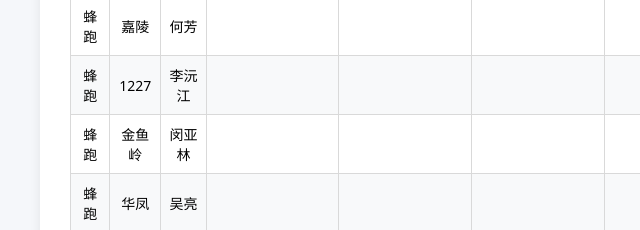
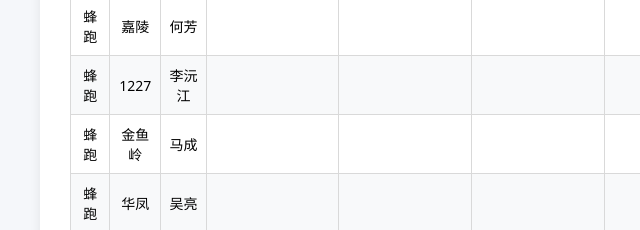
Before and after one commit to ryh392548695/yunli-scheduling, a plain HTML site: page index.html in a window 1280 px wide. Shown: the part 330-560 px from the top of the page, 0-640 px from the left. Drawn offline with Linux system fonts and the light colour scheme; no server answers.

Commit message:
Update index.html

```diff
--- a/index.html
+++ b/index.html
@@ -139,7 +139,7 @@
                 <tbody id="detailBody">
                     <tr data-group="蜂跑" data-captain="何芳" data-district="嘉陵"><td>蜂跑</td><td>嘉陵</td><td>何芳</td><td><input type="number" class="col-in-team"></td><td><input type="number" class="col-schedule"></td><td><input type="number" class="col-attendance"></td><td><input type="number" class="col-quality-done"></td><td><input type="number" class="col-quality-forecast"></td><td><input type="number" class="col-tomorrow"></td><td><input type="number" class="col-recruit"></td><td><button class="btn-row-save" onclick="saveSingleRow(this)">💾 保存</button> <span class="row-status"></span></td></tr>
                     <tr data-group="蜂跑" data-captain="李沅江" data-district="1227"><td>蜂跑</td><td>1227</td><td>李沅江</td><td><input type="number" class="col-in-team"></td><td><input type="number" class="col-schedule"></td><td><input type="number" class="col-attendance"></td><td><input type="number" class="col-quality-done"></td><td><input type="number" class="col-quality-forecast"></td><td><input type="number" class="col-tomorrow"></td><td><input type="number" class="col-recruit"></td><td><button class="btn-row-save" onclick="saveSingleRow(this)">💾 保存</button> <span class="row-status"></span></td></tr>
-                    <tr data-group="蜂跑" data-captain="马成" data-district="金鱼岭"><td>蜂跑</td><td>金鱼岭</td><td>闵亚林</td><td><input type="number" class="col-in-team"></td><td><input type="number" class="col-schedule"></td><td><input type="number" class="col-attendance"></td><td><input type="number" class="col-quality-done"></td><td><input type="number" class="col-quality-forecast"></td><td><input type="number" class="col-tomorrow"></td><td><input type="number" class="col-recruit"></td><td><button class="btn-row-save" onclick="saveSingleRow(this)">💾 保存</button> <span class="row-status"></span></td></tr>
+                    <tr data-group="蜂跑" data-captain="马成" data-district="金鱼岭"><td>蜂跑</td><td>金鱼岭</td><td>马成</td><td><input type="number" class="col-in-team"></td><td><input type="number" class="col-schedule"></td><td><input type="number" class="col-attendance"></td><td><input type="number" class="col-quality-done"></td><td><input type="number" class="col-quality-forecast"></td><td><input type="number" class="col-tomorrow"></td><td><input type="number" class="col-recruit"></td><td><button class="btn-row-save" onclick="saveSingleRow(this)">💾 保存</button> <span class="row-status"></span></td></tr>
                     <tr data-group="蜂跑" data-captain="吴亮" data-district="华凤"><td>蜂跑</td><td>华凤</td><td>吴亮</td><td><input type="number" class="col-in-team"></td><td><input type="number" class="col-schedule"></td><td><input type="number" class="col-attendance"></td><td><input type="number" class="col-quality-done"></td><td><input type="number" class="col-quality-forecast"></td><td><input type="number" class="col-tomorrow"></td><td><input type="number" class="col-recruit"></td><td><button class="btn-row-save" onclick="saveSingleRow(this)">💾 保存</button> <span class="row-status"></span></td></tr>
                     <tr data-group="蜂跑" data-captain="杨成" data-district="高坪"><td>蜂跑</td><td>高坪</td><td>杨成</td><td><input type="number" class="col-in-team"></td><td><input type="number" class="col-schedule"></td><td><input type="number" class="col-attendance"></td><td><input type="number" class="col-quality-done"></td><td><input type="number" class="col-quality-forecast"></td><td><input type="number" class="col-tomorrow"></td><td><input type="number" class="col-recruit"></td><td><button class="btn-row-save" onclick="saveSingleRow(this)">💾 保存</button> <span class="row-status"></span></td></tr>
                     <tr data-group="蜂跑" data-captain="龙辉宇" data-district="高坪"><td>蜂跑</td><td>高坪</td><td>龙辉宇</td><td><input type="number" class="col-in-team"></td><td><input type="number" class="col-schedule"></td><td><input type="number" class="col-attendance"></td><td><input type="number" class="col-quality-done"></td><td><input type="number" class="col-quality-forecast"></td><td><input type="number" class="col-tomorrow"></td><td><input type="number" class="col-recruit"></td><td><button class="btn-row-save" onclick="saveSingleRow(this)">💾 保存</button> <span class="row-status"></span></td></tr>
```
